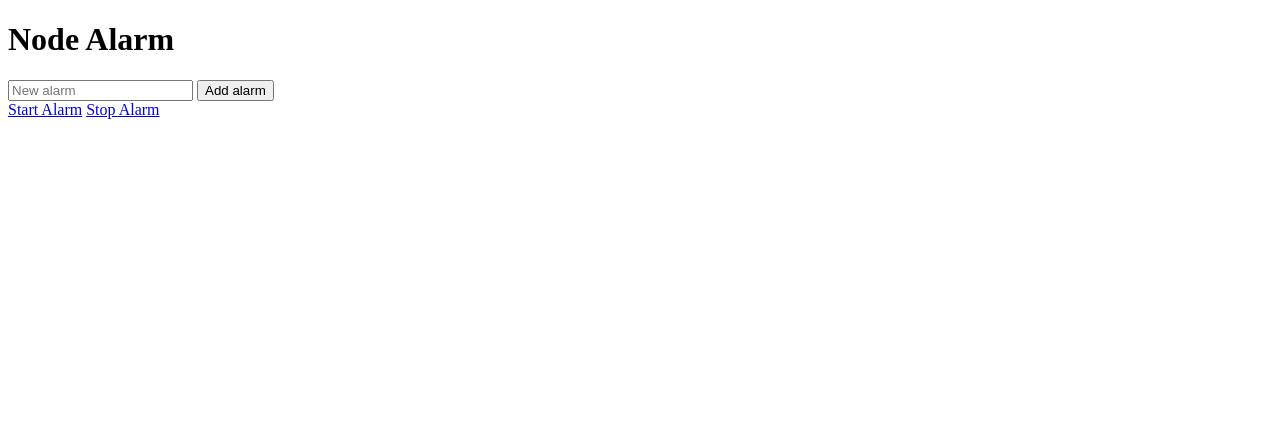
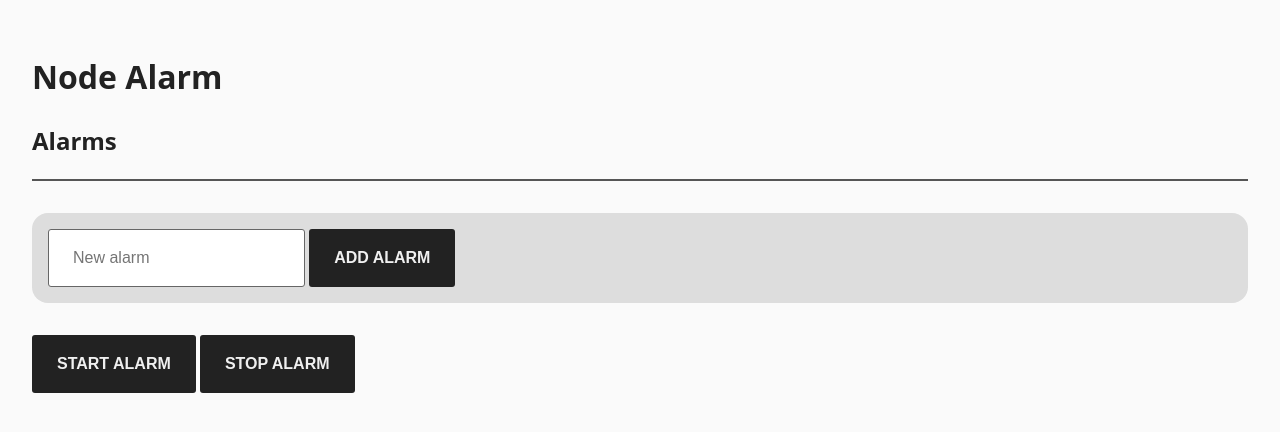
Before and after one commit to grantcodes/node-alarm, a website with bundled scripts: page static/index.html in a window 1280 px wide. Built offline with nearby package versions, Linux system fonts and the light colour scheme; some packages are replaced by stand-ins of ours; no server answers.

Commit message:
add some very basic styles

```diff
--- a/client/app.js
+++ b/client/app.js
@@ -39,7 +39,7 @@ app.controller('AlarmCtrl', function ($scope, $location, $http) {
             $http.post('/alarms', data)
             .success(function(data, status, headers){
                 if(data){
-                    config.alarms.push(alarm);
+                    self.alarms.push(alarm);
                     self.newAlarm = '';
                 }
             });
--- a/static/index.html
+++ b/static/index.html
@@ -3,25 +3,27 @@
 <head>
     <meta charset="UTF-8">
     <title>Node Alarm</title>
+    <link rel="stylesheet" type="text/css" href="/style.css">
     <script src="/js/app.js"></script>
 </head>
 <body>
     <h1>Node Alarm</h1>
 
     <div class="alarms" ng-controller="AlarmCtrl as alarm">
-        <ul>
+        <h2>Alarms</h2>
+        <ul class="alarms-list">
             <li ng-repeat="cron in alarm.alarms track by $index">
                 <input type="text" ng-model="cron" readonly>
                 <!-- <button ng-click="update()">Update</button> -->
                 <button ng-click="alarm.delete($index)">Delete</button>
             </li>
         </ul>
-        <form ng-submit="alarm.new()">
+        <form class="add-alarm" ng-submit="alarm.new()">
             <input type="text" placeholder="New alarm" ng-model="alarm.newAlarm">
             <button type="submit">Add alarm</button>
         </form>
-        <a href="#alarmOn" class="button" ng-click="alarm.on()">Start Alarm</a>
-        <a href="#alarmOff" class="button" ng-click="alarm.off()">Stop Alarm</a>
+        <button ng-click="alarm.on()">Start Alarm</button>
+        <button ng-click="alarm.off()">Stop Alarm</button>
     </div>
 </body>
 </html>
--- /dev/null
+++ b/static/style.css
@@ -0,0 +1,87 @@
+*,
+*:before,
+*:after {
+    box-sizing: border-box;
+}
+
+html,
+body {
+    padding: 0;
+    margin: 0;
+    min-height: 100%;
+}
+
+body {
+    padding: 2em;
+    font-family: 'Open Sans', Helvetica, Arial, sans-serif;
+    font-weight: 300;
+    line-height: 1.5;
+    background-color: #fafafa;
+    color: #222;
+}
+
+input,
+textarea,
+select,
+button,
+.button {
+    font-size: 1em;
+    padding: 1em 1.5em;
+    border-radius: 3px;
+    border: 1px solid #666;
+    background-color: #fff;
+    display: inline-block;
+    line-height: 1.5;
+    text-decoration: none;
+}
+input:hover,
+textarea:hover,
+select:hover,
+button:hover,
+.button:hover {
+    cursor: pointer;
+}
+
+button,
+.button {
+    text-transform: uppercase;
+    font-weight: bold;
+    background-color: #222;
+    color: #f0f0f0;
+    border-color: transparent;
+}
+
+button:hover,
+.button:hover {
+    background-color: #444;
+}
+
+button:active,
+.button:active {
+    background-color: blue;
+}
+
+.alarms-list {
+    display: block;
+    margin: 0 0 2em 0;
+    padding: 0;
+    border-top: 1px solid #555;
+    border-bottom: 1px solid #555;
+}
+
+.alarms-list li {
+    display: block;
+    padding: 1em 0;
+    border-top: 1px solid #ddd;
+}
+
+.alarms-list li:first-child {
+    border-top: none;
+}
+
+.add-alarm {
+    padding: 1em;
+    border-radius: 1em;
+    background-color: #ddd;
+    margin-bottom: 2em;
+}
```
Also changed, not shown: index.js (+5 -5 lines).
